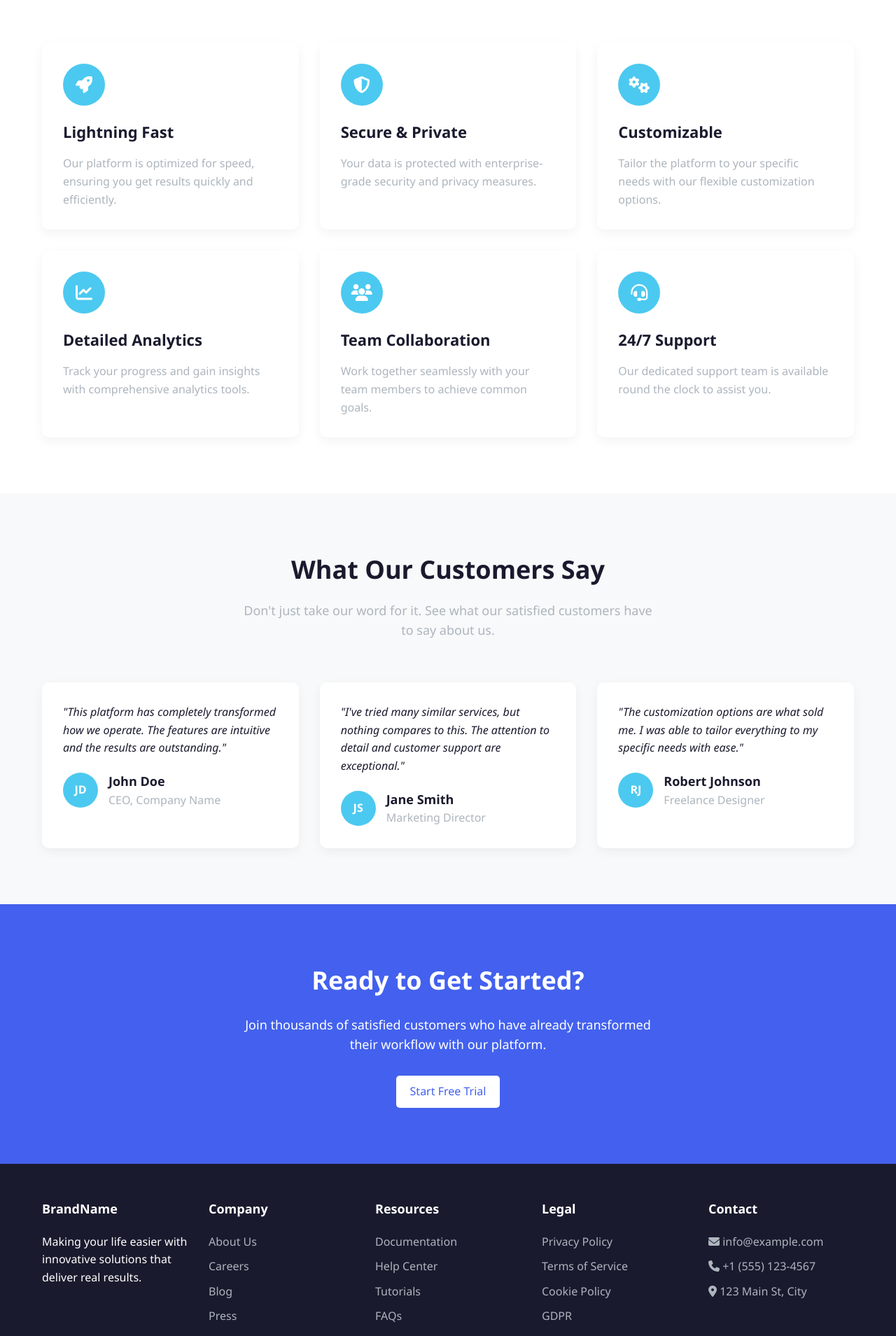
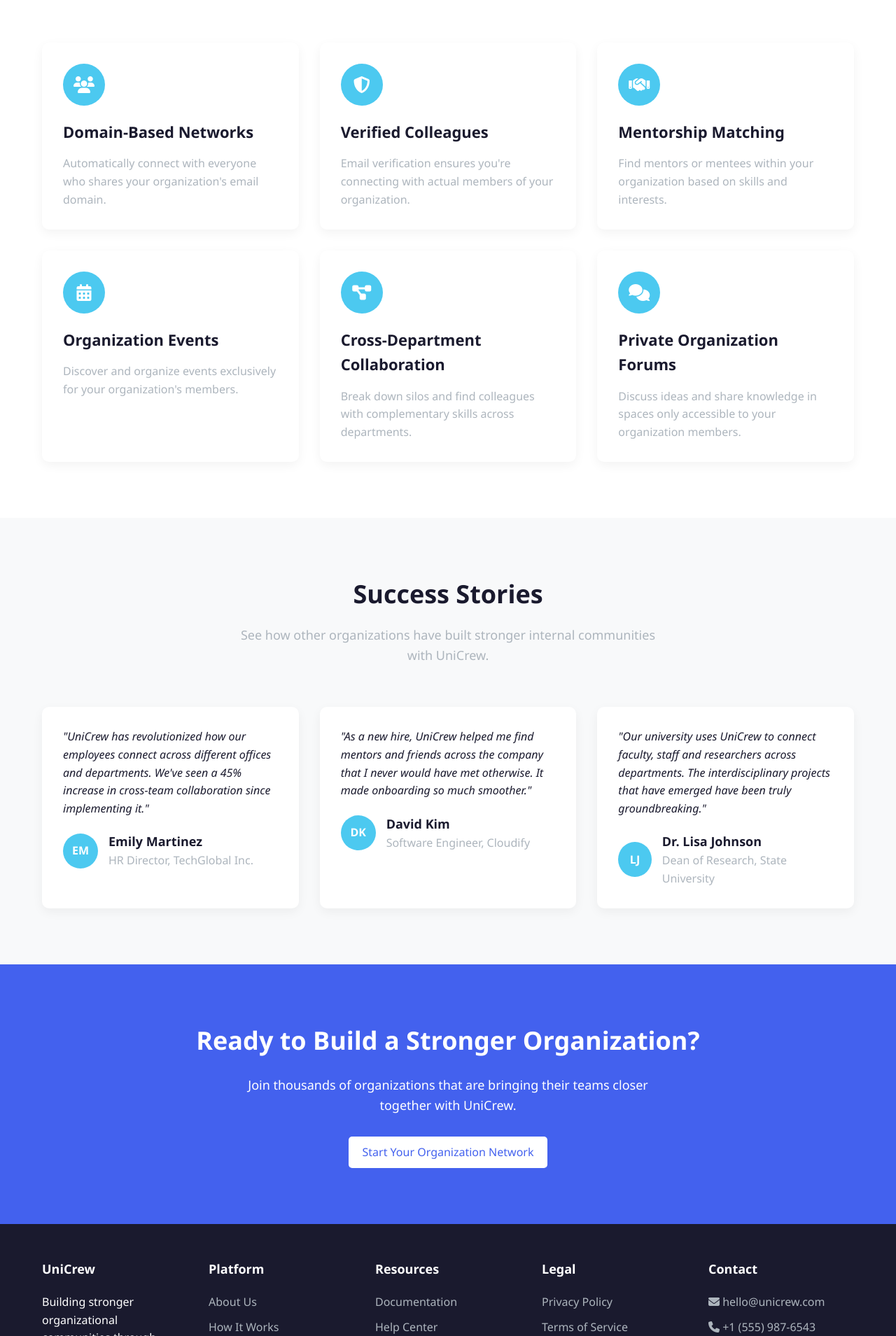
Before and after one commit to iamcool0090/home.exam24.xyz, a FastAPI app: template app/templates/index.html in a window 1280 px wide. Shown: the part 1011-2920 px from the top of the page at 70% size. Run offline with FastAPI, Linux system fonts and the light colour scheme; the template is opened without the code that fills it, so the values that code supplies are empty.

Commit message:
Changed theme to unicrew

```diff
--- a/app/templates/index.html
+++ b/app/templates/index.html
@@ -3,7 +3,7 @@
 <head>
     <meta charset="UTF-8">
     <meta name="viewport" content="width=device-width, initial-scale=1.0">
-    <title>Modern UI Example</title>
+    <title>UniCrew - Connect with your Colleagues</title>
     <style>
         :root {
             --primary: #4361ee;
@@ -407,12 +407,12 @@
     <header>
         <div class="container">
             <nav>
-                <a href="#" class="logo">BrandName</a>
+                <a href="#" class="logo">UniCrew</a>
                 <ul class="nav-links">
                     <li><a href="#">Home</a></li>
                     <li><a href="#">Features</a></li>
-                    <li><a href="#">Testimonials</a></li>
-                    <li><a href="#">Pricing</a></li>
+                    <li><a href="#">Success Stories</a></li>
+                    <li><a href="#">Organizations</a></li>
                     <li><a href="#">Contact</a></li>
                 </ul>
                 <div>
@@ -429,16 +429,16 @@
     <section class="hero">
         <div class="container">
             <div class="hero-content">
-                <h1>Your Catchy Headline Goes Here</h1>
-                <p class="subtitle">A clear and concise description of your product or service that highlights the main benefit users will get.</p>
+                <h1>Connect with Your Organization's Community</h1>
+                <p class="subtitle">UniCrew helps you discover, network, and collaborate with colleagues who share your organizational email domain.</p>
                 <div class="cta-buttons">
-                    <a href="#" class="btn btn-primary">Get Started</a>
-                    <a href="#" class="btn btn-outline">Learn More</a>
+                    <a href="#" class="btn btn-primary">Join Your Crew</a>
+                    <a href="#" class="btn btn-outline">How It Works</a>
                 </div>
-                <p>Already have an account? <a href="#">Log in here</a></p>
+                <p>Already part of a crew? <a href="#">Log in here</a></p>
             </div>
             <div class="hero-image">
-                <img src="/api/placeholder/600/400" alt="Hero Image">
+                <img src="/api/placeholder/600/400" alt="People connecting and collaborating">
             </div>
         </div>
     </section>
@@ -446,51 +446,51 @@
     <section class="features">
         <div class="container">
             <div class="section-title">
-                <h2>Our Amazing Features</h2>
-                <p>Discover how our platform can help you achieve your goals with these powerful features</p>
+                <h2>Why Join UniCrew?</h2>
+                <p>Discover how our platform helps you build meaningful connections with colleagues across your organization</p>
             </div>
             <div class="feature-grid">
                 <div class="feature-card">
                     <div class="feature-icon">
-                        <i class="fas fa-rocket"></i>
+                        <i class="fas fa-users"></i>
                     </div>
-                    <h3>Lightning Fast</h3>
-                    <p>Our platform is optimized for speed, ensuring you get results quickly and efficiently.</p>
+                    <h3>Domain-Based Networks</h3>
+                    <p>Automatically connect with everyone who shares your organization's email domain.</p>
                 </div>
                 <div class="feature-card">
                     <div class="feature-icon">
                         <i class="fas fa-shield-alt"></i>
                     </div>
-                    <h3>Secure & Private</h3>
-                    <p>Your data is protected with enterprise-grade security and privacy measures.</p>
+                    <h3>Verified Colleagues</h3>
+                    <p>Email verification ensures you're connecting with actual members of your organization.</p>
                 </div>
                 <div class="feature-card">
                     <div class="feature-icon">
-                        <i class="fas fa-cogs"></i>
+                        <i class="fas fa-handshake"></i>
                     </div>
-                    <h3>Customizable</h3>
-                    <p>Tailor the platform to your specific needs with our flexible customization options.</p>
+                    <h3>Mentorship Matching</h3>
+                    <p>Find mentors or mentees within your organization based on skills and interests.</p>
                 </div>
                 <div class="feature-card">
                     <div class="feature-icon">
-                        <i class="fas fa-chart-line"></i>
+                        <i class="fas fa-calendar-alt"></i>
                     </div>
-                    <h3>Detailed Analytics</h3>
-                    <p>Track your progress and gain insights with comprehensive analytics tools.</p>
+                    <h3>Organization Events</h3>
+                    <p>Discover and organize events exclusively for your organization's members.</p>
                 </div>
                 <div class="feature-card">
                     <div class="feature-icon">
-                        <i class="fas fa-users"></i>
+                        <i class="fas fa-project-diagram"></i>
                     </div>
-                    <h3>Team Collaboration</h3>
-                    <p>Work together seamlessly with your team members to achieve common goals.</p>
+                    <h3>Cross-Department Collaboration</h3>
+                    <p>Break down silos and find colleagues with complementary skills across departments.</p>
                 </div>
                 <div class="feature-card">
                     <div class="feature-icon">
-                        <i class="fas fa-headset"></i>
+                        <i class="fas fa-comments"></i>
                     </div>
-                    <h3>24/7 Support</h3>
-                    <p>Our dedicated support team is available round the clock to assist you.</p>
+                    <h3>Private Organization Forums</h3>
+                    <p>Discuss ideas and share knowledge in spaces only accessible to your organization members.</p>
                 </div>
             </div>
         </div>
@@ -499,37 +499,37 @@
     <section class="testimonials">
         <div class="container">
             <div class="section-title">
-                <h2>What Our Customers Say</h2>
-                <p>Don't just take our word for it. See what our satisfied customers have to say about us.</p>
+                <h2>Success Stories</h2>
+                <p>See how other organizations have built stronger internal communities with UniCrew.</p>
             </div>
             <div class="testimonial-grid">
                 <div class="testimonial-card">
-                    <p class="testimonial-text">"This platform has completely transformed how we operate. The features are intuitive and the results are outstanding."</p>
+                    <p class="testimonial-text">"UniCrew has revolutionized how our employees connect across different offices and departments. We've seen a 45% increase in cross-team collaboration since implementing it."</p>
                     <div class="testimonial-author">
-                        <div class="author-avatar">JD</div>
+                        <div class="author-avatar">EM</div>
                         <div class="author-info">
-                            <h4>John Doe</h4>
-                            <p>CEO, Company Name</p>
+                            <h4>Emily Martinez</h4>
+                            <p>HR Director, TechGlobal Inc.</p>
                         </div>
                     </div>
                 </div>
                 <div class="testimonial-card">
-                    <p class="testimonial-text">"I've tried many similar services, but nothing compares to this. The attention to detail and customer support are exceptional."</p>
+                    <p class="testimonial-text">"As a new hire, UniCrew helped me find mentors and friends across the company that I never would have met otherwise. It made onboarding so much smoother."</p>
                     <div class="testimonial-author">
-                        <div class="author-avatar">JS</div>
+                        <div class="author-avatar">DK</div>
                         <div class="author-info">
-                            <h4>Jane Smith</h4>
-                            <p>Marketing Director</p>
+                            <h4>David Kim</h4>
+                            <p>Software Engineer, Cloudify</p>
                         </div>
                     </div>
                 </div>
                 <div class="testimonial-card">
-                    <p class="testimonial-text">"The customization options are what sold me. I was able to tailor everything to my specific needs with ease."</p>
+                    <p class="testimonial-text">"Our university uses UniCrew to connect faculty, staff and researchers across departments. The interdisciplinary projects that have emerged have been truly groundbreaking."</p>
                     <div class="testimonial-author">
-                        <div class="author-avatar">RJ</div>
+                        <div class="author-avatar">LJ</div>
                         <div class="author-info">
-                            <h4>Robert Johnson</h4>
-                            <p>Freelance Designer</p>
+                            <h4>Dr. Lisa Johnson</h4>
+                            <p>Dean of Research, State University</p>
                         </div>
                     </div>
                 </div>
@@ -539,9 +539,9 @@
 
     <section class="cta-section">
         <div class="container">
-            <h2>Ready to Get Started?</h2>
-            <p>Join thousands of satisfied customers who have already transformed their workflow with our platform.</p>
-            <a href="#" class="btn btn-light">Start Free Trial</a>
+            <h2>Ready to Build a Stronger Organization?</h2>
+            <p>Join thousands of organizations that are bringing their teams closer together with UniCrew.</p>
+            <a href="#" class="btn btn-light">Start Your Organization Network</a>
         </div>
     </section>
 
@@ -549,16 +549,16 @@
         <div class="container">
             <div class="footer-content">
                 <div class="footer-column">
-                    <h3>BrandName</h3>
-                    <p>Making your life easier with innovative solutions that deliver real results.</p>
+                    <h3>UniCrew</h3>
+                    <p>Building stronger organizational communities through meaningful connections.</p>
                 </div>
                 <div class="footer-column">
-                    <h3>Company</h3>
+                    <h3>Platform</h3>
                     <ul class="footer-links">
                         <li><a href="#">About Us</a></li>
-                        <li><a href="#">Careers</a></li>
-                        <li><a href="#">Blog</a></li>
-                        <li><a href="#">Press</a></li>
+                        <li><a href="#">How It Works</a></li>
+                        <li><a href="#">Success Stories</a></li>
+                        <li><a href="#">Enterprise Solutions</a></li>
                     </ul>
                 </div>
                 <div class="footer-column">
@@ -566,7 +566,7 @@
                     <ul class="footer-links">
                         <li><a href="#">Documentation</a></li>
                         <li><a href="#">Help Center</a></li>
-                        <li><a href="#">Tutorials</a></li>
+                        <li><a href="#">Community Guidelines</a></li>
                         <li><a href="#">FAQs</a></li>
                     </ul>
                 </div>
@@ -575,21 +575,21 @@
                     <ul class="footer-links">
                         <li><a href="#">Privacy Policy</a></li>
                         <li><a href="#">Terms of Service</a></li>
-                        <li><a href="#">Cookie Policy</a></li>
-                        <li><a href="#">GDPR</a></li>
+                        <li><a href="#">Data Security</a></li>
+                        <li><a href="#">GDPR Compliance</a></li>
                     </ul>
                 </div>
                 <div class="footer-column">
                     <h3>Contact</h3>
                     <ul class="footer-links">
-                        <li><a href="#"><i class="fas fa-envelope"></i> info@example.com</a></li>
-                        <li><a href="#"><i class="fas fa-phone"></i> +1 (555) 123-4567</a></li>
-                        <li><a href="#"><i class="fas fa-map-marker-alt"></i> 123 Main St, City</a></li>
+                        <li><a href="#"><i class="fas fa-envelope"></i> hello@unicrew.com</a></li>
+                        <li><a href="#"><i class="fas fa-phone"></i> +1 (555) 987-6543</a></li>
+                        <li><a href="#"><i class="fas fa-map-marker-alt"></i> 456 Connect Ave, San Francisco</a></li>
                     </ul>
                 </div>
             </div>
             <div class="footer-bottom">
-                <p>&copy; 2025 BrandName. All rights reserved.</p>
+                <p>&copy; 2025 UniCrew. All rights reserved.</p>
             </div>
         </div>
     </footer>
```
